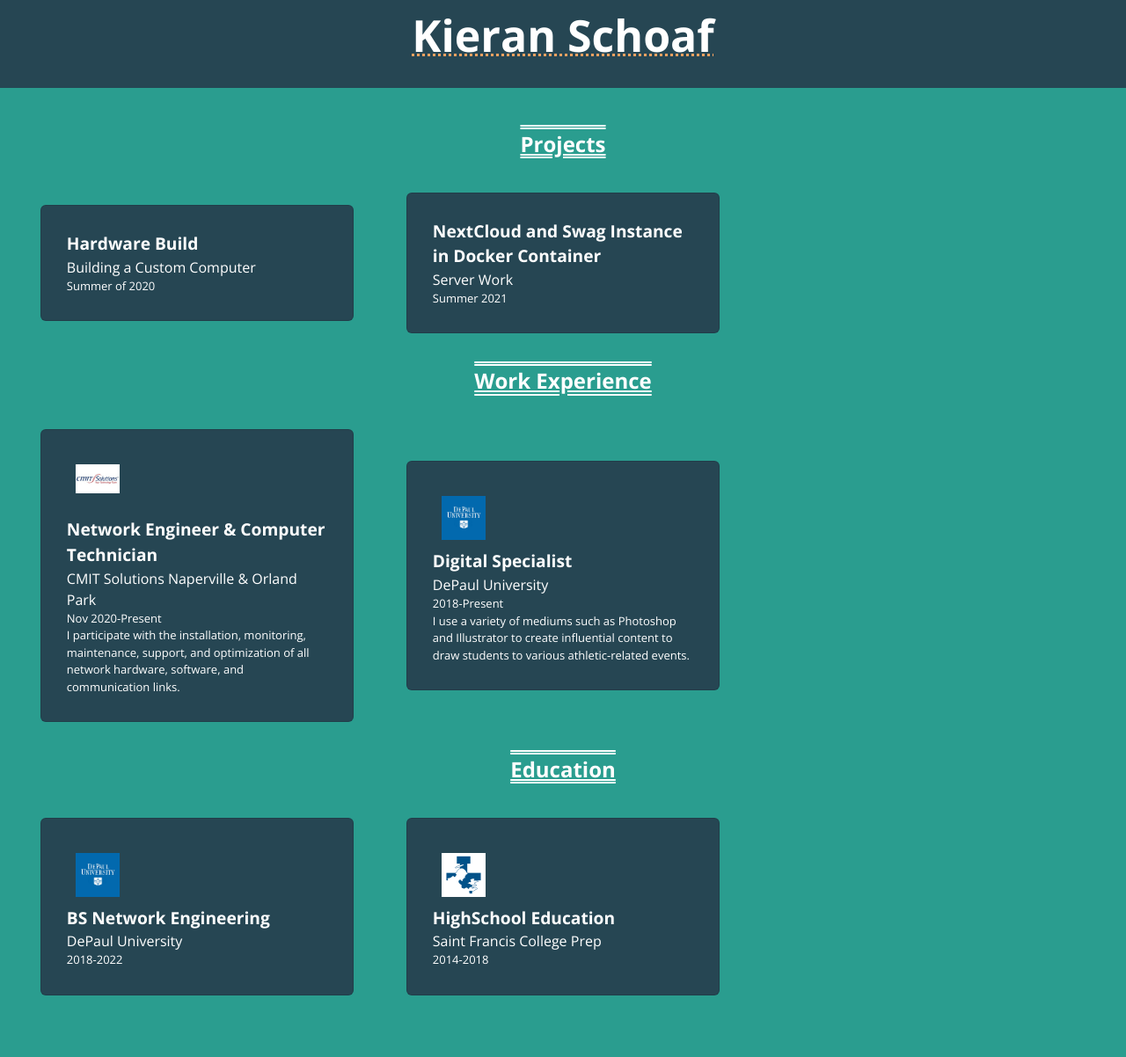
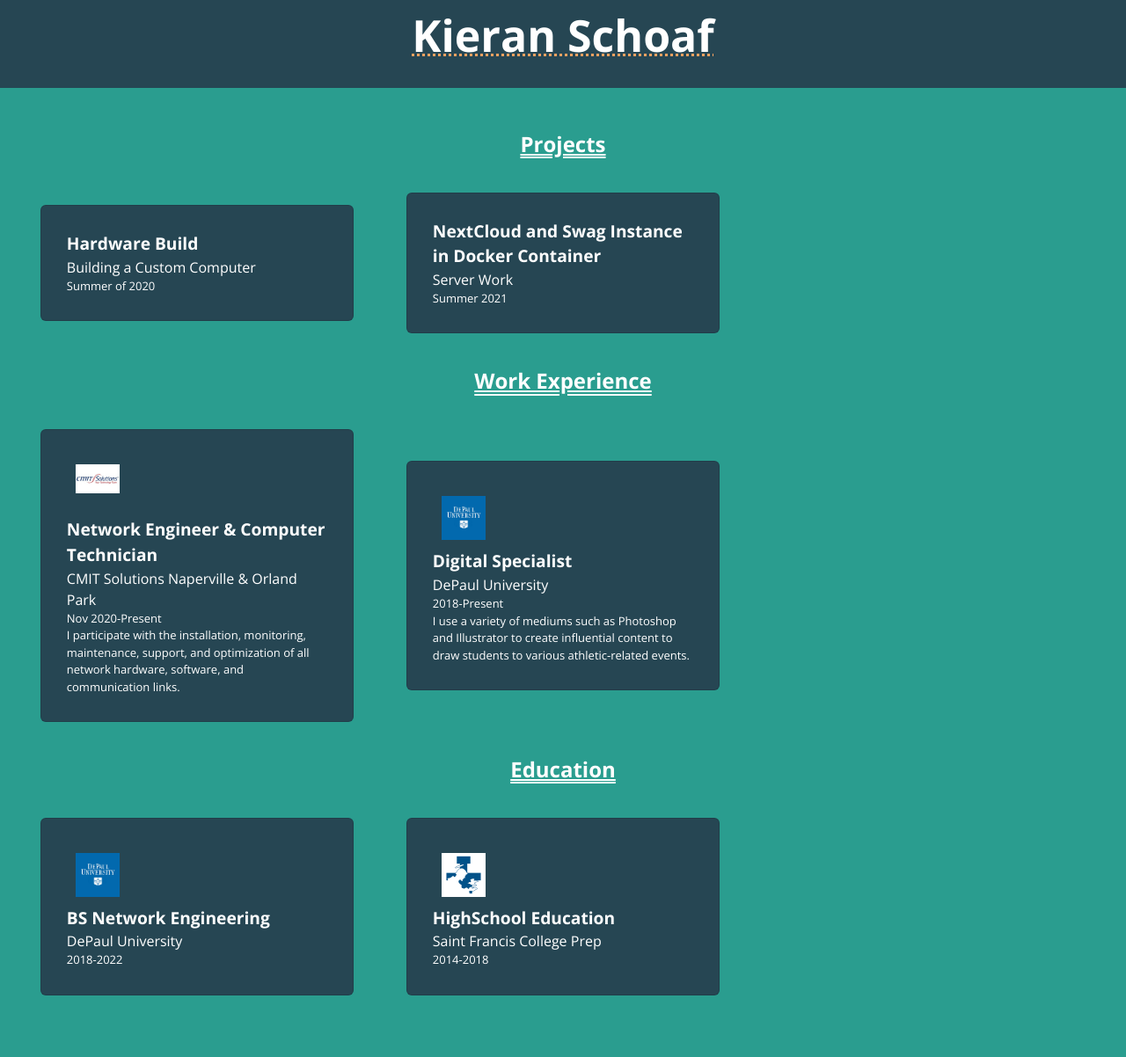
Before and after one commit to kischoaf/kischoaf.github.io, a Jekyll site: the page built from index.html, in a window 1280 px wide. Shown: the part 290-1492 px from the top of the page at 88% size. Built offline with Jekyll 4.4.1, drawn with Linux system fonts in a browser that asks for light colours; nearby versions of some CDN libraries.

Commit message:
change underline

```diff
--- a/_sass/all.scss
+++ b/_sass/all.scss
@@ -45,7 +45,7 @@ h2 {
     text-align: center;
     color: white;
     font-size: x-large;
-    text-decoration: underline overline ;
+    text-decoration: underline ;
     text-decoration-style: double;
     text-decoration-color: white;
 
```
